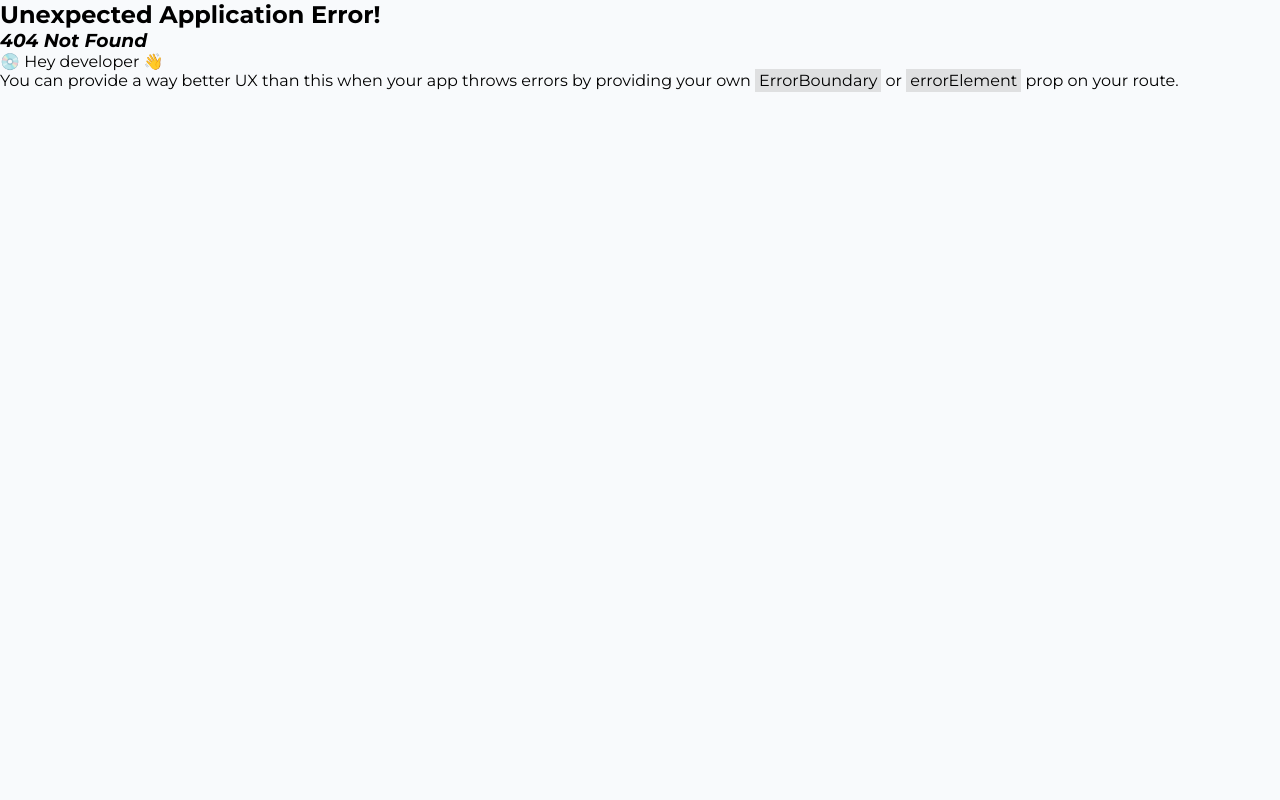
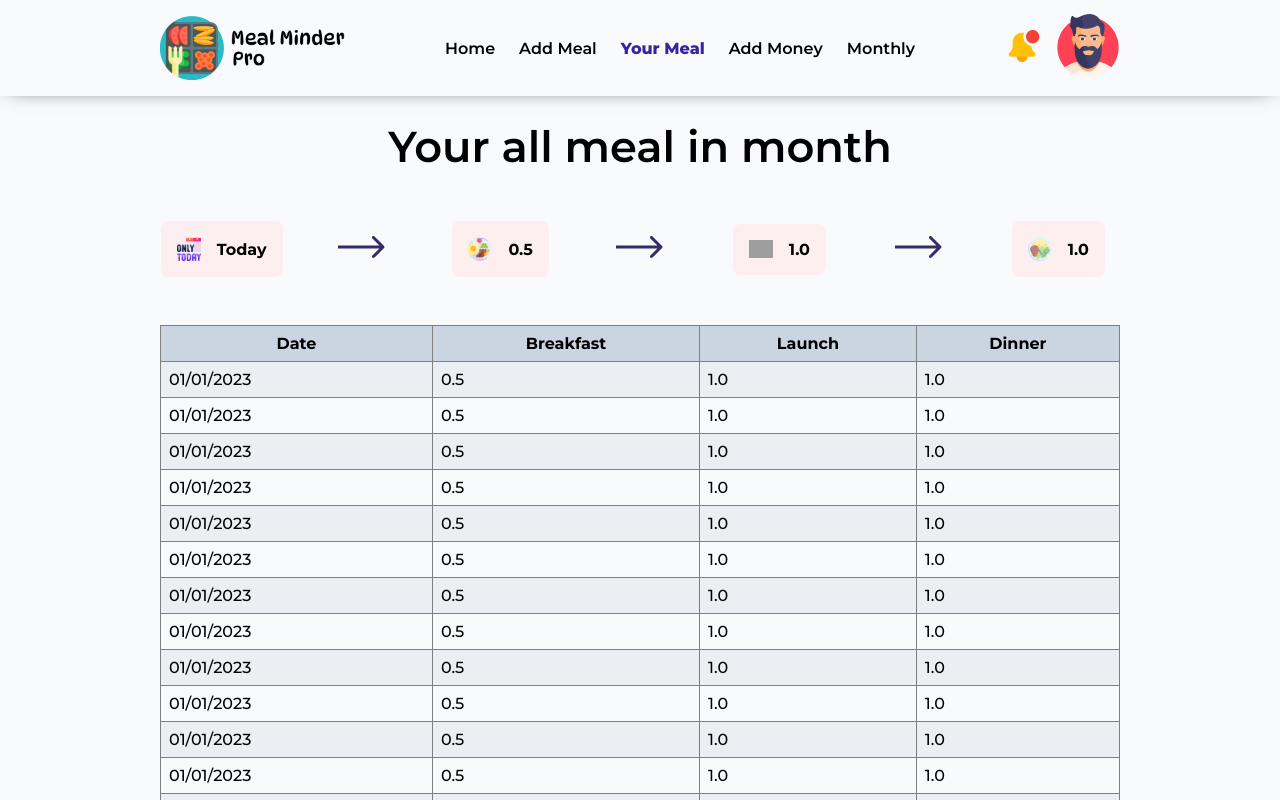
Before and after one commit to tushar-454/meal-management-system, a React (Vite) app: page /your-meal in a window 1280 px wide. Before the commit this address had no page. Shown: the top 800 px of the page. Built offline with nearby package versions, Linux system fonts and the light colour scheme; grey boxes are pictures that could not be loaded; the HTML template or start-up script is replaced by a standard one.

Commit message:
your all meal on current month ui done with raw table show monthy data

```diff
--- /dev/null
+++ b/src/Components/YourMeal/YourMeal.jsx
@@ -0,0 +1,98 @@
+import arrow from '../../assets/icon/arrow.svg';
+import breakfast from '../../assets/icon/breakfast.png';
+import dinner from '../../assets/icon/dinner.png';
+import launch from '../../assets/icon/lunch.png';
+import today from '../../assets/icon/only-today.png';
+import Container from '../Reusable/Container';
+import PageTitle from '../Reusable/PageTitle';
+import LinkButton from '../UI/LinkButton';
+import styles from './YourMeal.module.css';
+
+const YourMeal = () => {
+  const mealMonthlyData = [
+    {},
+    {},
+    {},
+    {},
+    {},
+    {},
+    {},
+    {},
+    {},
+    {},
+    {},
+    {},
+    {},
+    {},
+    {},
+    {},
+    {},
+    {},
+    {},
+    {},
+    {},
+    {},
+    {},
+    {},
+    {},
+    {},
+    {},
+    {},
+    {},
+    {},
+    {},
+    {},
+    {},
+  ];
+  return (
+    <section>
+      <Container>
+        <PageTitle>Your all meal in month</PageTitle>
+        {/* today meal highlight  */}
+        <div className={styles.todayMealWrap}>
+          <LinkButton displayName={'Today'} icon={today} />
+          <span>
+            <img src={arrow} alt='arrow' />
+          </span>
+          <LinkButton displayName={'0.5'} icon={breakfast} />
+          <span>
+            <img src={arrow} alt='arrow' />
+          </span>
+          <LinkButton displayName={'1.0'} icon={launch} />
+          <span>
+            <img src={arrow} alt='arrow' />
+          </span>
+          <LinkButton displayName={'1.0'} icon={dinner} />
+        </div>
+        {/* indivisual current month list  */}
+        <div className={styles.tableWrap}>
+          <table border={'1'} className={styles.table}>
+            <tr>
+              <th>Date</th>
+              <th>Breakfast</th>
+              <th>Launch</th>
+              <th>Dinner</th>
+            </tr>
+            {mealMonthlyData.map((perday, index) => (
+              <tr
+                key={index}
+                className={(index + 1) % 2 === 0 ? styles.even : styles.odd}
+              >
+                <td>01/01/2023</td>
+                <td>0.5</td>
+                <td>1.0</td>
+                <td>1.0</td>
+              </tr>
+            ))}
+            <tr>
+              <th>Total</th>
+              <th colSpan={3}>0.5</th>
+            </tr>
+          </table>
+        </div>
+      </Container>
+    </section>
+  );
+};
+
+export default YourMeal;
--- /dev/null
+++ b/src/Components/YourMeal/YourMeal.module.css
@@ -0,0 +1,50 @@
+.todayMealWrap {
+  display: grid;
+  grid-template-columns: 1fr 1fr 1fr 1fr 1fr 1fr 1fr;
+  justify-content: space-between;
+  align-items: center;
+  justify-items: center;
+  gap: 1rem;
+  margin: 3rem 0;
+}
+.tableWrap {
+  overflow: auto;
+  margin: 2rem 0;
+}
+.table {
+  border-collapse: collapse;
+  width: 100%;
+}
+.table {
+  width: 100%;
+}
+.table th {
+  padding: 0.5rem;
+  background-color: #cbd5e1;
+}
+.table td {
+  font-weight: 500;
+  padding: 0.5rem;
+}
+.even {
+  background-color: #f8fafc;
+}
+.odd {
+  background-color: #cbd5e150;
+}
+@media (max-width: 768px) {
+  .todayMealWrap {
+    grid-template-columns: 1fr 1fr 1fr 1fr;
+  }
+}
+@media (max-width: 568px) {
+  .todayMealWrap {
+    grid-template-columns: 1fr 1fr 1fr;
+  }
+}
+@media (max-width: 375px) {
+  .todayMealWrap {
+    grid-template-columns: 1fr 1fr 1fr;
+    gap: 0.5rem;
+  }
+}
--- a/src/Routes/Routes.jsx
+++ b/src/Routes/Routes.jsx
@@ -4,6 +4,7 @@ import ForgotPassword from '../Components/ForgotPassword/ForgotPassword';
 import Home from '../Components/Home/Home';
 import Login from '../Components/Login/Login';
 import Signup from '../Components/Signup/Signup';
+import YourMeal from '../Components/YourMeal/YourMeal';
 import Layout from './Layout';
 
 const routes = createBrowserRouter([
@@ -31,6 +32,10 @@ const routes = createBrowserRouter([
         path: '/add-meal',
         element: <AddMeal />,
       },
+      {
+        path: '/your-meal',
+        element: <YourMeal />,
+      },
     ],
   },
 ]);
```
Also changed, not shown: src/assets/icon/arrow.svg (added), src/assets/icon/only-today.png (added).
